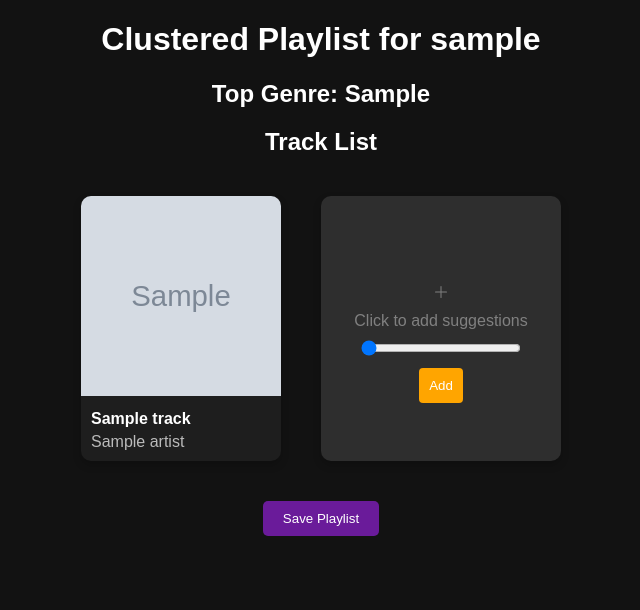
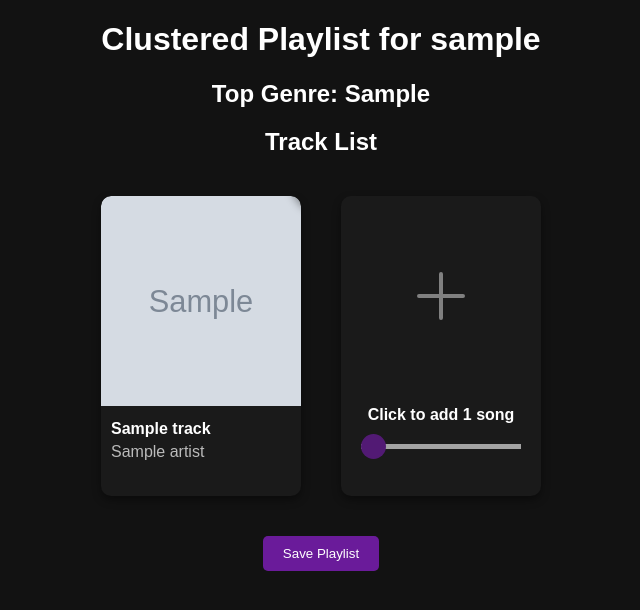
Before and after one commit to PedroPrebeck/spotify-app, a Flask app: template app/templates/playlist.html in a window 1280 px wide. Shown: the part 71-681 px from the top of the page, without its empty margins (319-959 px from the left). Run offline with Flask 3, Linux system fonts and the light colour scheme; the template is opened without the code that fills it: most values are stand-ins (such as "Sample title", 1, 10 or a date in 2020); grey boxes marked "Sample" are stand-in pictures.

Commit message:
feat: :bug:

```diff
--- a/app/templates/playlist.html
+++ b/app/templates/playlist.html
@@ -44,7 +44,7 @@
             flex-wrap: wrap;
             justify-content: center;
         }
-        .song-card {
+        .song-card, .add-recommendations {
             background-color: #1e1e1e;
             display: inline-block;
             text-align: left;
@@ -60,25 +60,65 @@
             width: 200px;
             height: 200px;
         }
+        .song-card {
+            position: relative;
+            width: 200px; /* Adjust width as needed */
+            height: 300px; /* Adjust height as needed */
+            overflow: hidden;
+            border-radius: 10px;
+            background-color: #1a1a1a;
+            box-shadow: 0 4px 8px rgba(0, 0, 0, 0.4);
+            transition: transform 0.3s ease;
+        }
+
+        .song-card:hover {
+            transform: scale(1.05);
+        }
+
+        .album-cover {
+            width: 100%;
+            height: 70%; /* Adjust height as needed */
+            object-fit: cover;
+            border-top-left-radius: 10px;
+            border-top-right-radius: 10px;
+        }
+
+        .song-info {
+            padding: 10px;
+            color: white;
+        }
+
+        .song-name {
+            font-weight: bold;
+            margin-bottom: 5px;
+        }
+
+        .artist-name {
+            color: gray;
+        }
+
         .trash-button {
             position: absolute;
-            top: 10px;
-            right: 10px;
-            background: rgba(255, 165, 0, 0.9); /* Orange color */
-            border: none;
-            border-radius: 50%;
+            top: -55px;
+            right: -55px;
+            background: #121212; /* Orange color */
+            border: #121212;
+            border-radius: 0% 0% 0% 50%;
             cursor: pointer;
-            padding: 10px;
-            display: none;
-            box-shadow: 0 4px 8px rgba(0, 0, 0, 0.4); /* Drop shadow */
+            padding: 20px;
+            box-shadow: 0 4px 8px rgba(0, 0, 0, 0.4);
+            transition: top 0.3s ease, right 0.3s ease;
         }
+
         .song-card:hover .trash-button {
-            display: block;
+            top: 0px;
+            right: 0px;
         }
+
         .trash-button svg {
-            width: 24px; /* Larger icon */
-            height: 24px;
-            fill: #fff; /* White color */
+            width: 26px;
+            height: 26px;
+            fill: #ff5900;
         }
         .song-info {
             padding: 10px;
@@ -105,37 +145,77 @@
         .form-container button:hover {
             background-color: #4a0072; /* Darker purple color */
         }
+        /* Add recommendations container */
         .add-recommendations {
             display: flex;
             flex-direction: column;
             align-items: center;
-            justify-content: center;
-            background-color: #2e2e2e;
-            color: gray;
-            width: 200px;
-            margin: 20px;
-            font-family: Arial, sans-serif;
-            border-radius: 10px;
-            box-shadow: 0 4px 8px rgba(0, 0, 0, 0.2);
-            overflow: hidden;
-            padding: 20px;
-        }
-        .add-icon {
-            font-size: 50px;
             color: gray;
         }
+
+        /* Add icon style */
+        .add-icon {
+            display: flex;
+            justify-content: center;
+            align-items: center;
+            width: 200px;
+            height: 200px;
+            font-size: 80px;
+            color: gray;
+            cursor: pointer;
+            transition: transform 0.3s ease, box-shadow 0.3s ease; /* Add transition for hover effect */
+        }
+
+        /* Add hover effect to the icon */
+        .add-icon:hover {
+            transform: scale(1.1); /* Scale the icon */
+            box-shadow: 0 4px 8px rgba(0, 0, 0, 0.2); /* Add shadow */
+            color: #6a1b9a; /* Change color on hover */
+        }
+
+        /* Add glow effect to the icon */
+        .add-icon:hover .bi-plus-lg {
+            filter: drop-shadow(0 0 10px #6a1b9a); /* Add glow effect */
+        }
+        /* Style the slider container */
         .recommend-slider {
             width: 80%;
             margin-top: 10px;
+            -webkit-appearance: none; /* Override default styles */
+            appearance: none;
+            height: 5px; /* Slider height */
+            background: #ddd; /* Track color */
+            outline: none; /* Remove outline */
+            opacity: 0.7; /* Set transparency */
+            transition: opacity .15s ease-in-out; /* Transition for hover effect */
         }
-        .recommend-button {
-            background-color: orange;
-            color: white;
-            border: none;
+
+        .recommend-slider:hover {
+            opacity: 1; /* Fully opaque on hover */
+        }
+
+        /* Style the slider thumb */
+        .recommend-slider::-webkit-slider-thumb {
+            -webkit-appearance: none; /* Override default styles */
+            appearance: none;
+            width: 25px; /* Thumb width */
+            height: 25px; /* Thumb height */
+            background: #6a1b9a; /* Thumb color */
+            cursor: pointer; /* Cursor on hover */
+            border-radius: 50%; /* Rounded thumb */
+        }
+
+        .recommend-slider::-moz-range-thumb {
+            width: 25px; /* Thumb width */
+            height: 25px; /* Thumb height */
+            background: #6a1b9a; /* Thumb color */
+            cursor: pointer; /* Cursor on hover */
+            border-radius: 50%; /* Rounded thumb */
+        }
+        .suggestion-text {
             padding: 10px;
-            cursor: pointer;
-            border-radius: 4px;
-            margin-top: 10px;
+            font-weight: bold;
+            color: #fff;
         }
     </style>
 </head>
@@ -171,14 +251,13 @@
                 </div>
             {% endfor %}
             <div class="song-card add-recommendations" id="add-recommendations-card">
-                <div class="add-icon">
-                    <svg xmlns="http://www.w3.org/2000/svg" width="16" height="16" fill="currentColor" class="bi bi-plus-lg" viewBox="0 0 16 16">
+                <div class="add-icon" onclick="addRecommendations()">
+                    <svg xmlns="http://www.w3.org/2000/svg" width="64" height="64" fill="currentColor" class="bi bi-plus-lg" viewBox="0 0 16 16">
                         <path fill-rule="evenodd" d="M8 2a.5.5 0 0 1 .5.5v5h5a.5.5 0 0 1 0 1h-5v5a.5.5 0 0 1-1 0v-5h-5a.5.5 0 0 1 0-1h5v-5A.5.5 0 0 1 8 2"/>
                     </svg>
                 </div>
-                <div>Click to add suggestions</div>
-                <input type="range" min="1" max="5" value="1" class="recommend-slider" id="recommendSlider">
-                <button class="recommend-button" onclick="addRecommendations()">Add</button>
+                <div class="suggestion-text" id="suggestionText">Click to add 1 song</div>
+                <input type="range" min="1" max="5" value="1" class="recommend-slider" id="recommendSlider" oninput="updateSuggestionText()">
             </div>
         </div>
     </div>
@@ -256,6 +335,12 @@
                 console.error('Error:', error);  // Debugging information
             });
         }
+
+        function updateSuggestionText() {
+            const sliderValue = document.getElementById('recommendSlider').value;
+            const suggestionText = document.getElementById('suggestionText');
+            suggestionText.textContent = `Click to add ${sliderValue} song${sliderValue > 1 ? 's' : ''}`;
+        }
     </script>
 </body>
 </html>
```
